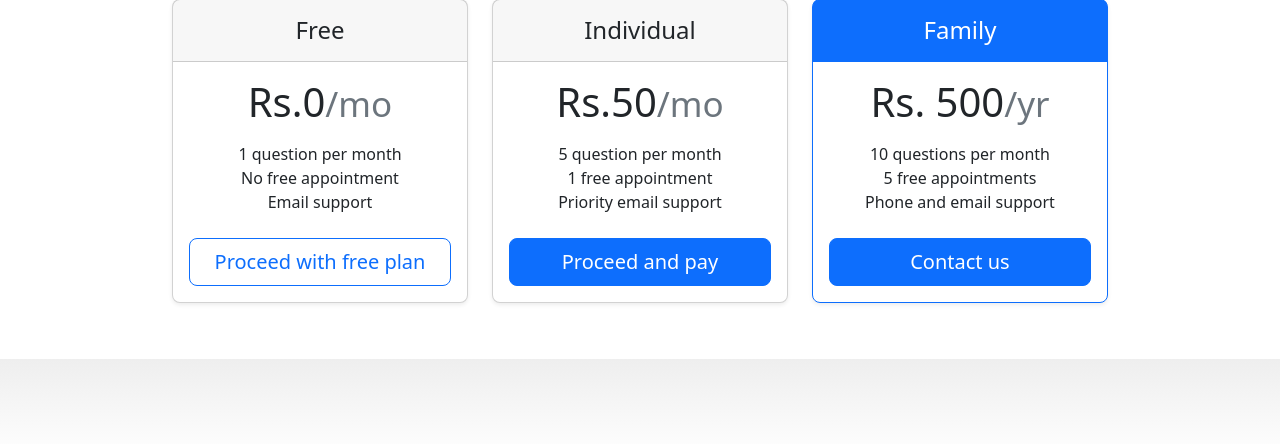
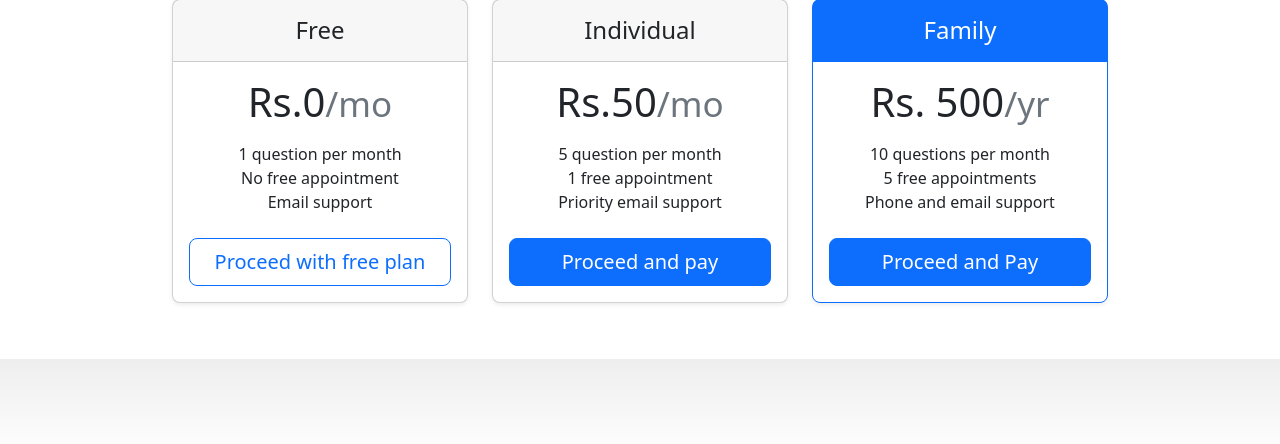
Before and after one commit to hrithik-09/Rakshak, a PHP site: page /subscription.php in a window 1280 px wide. Shown: the part 264-708 px from the top of the page. Run offline with PHP 8.4, Linux system fonts and the light colour scheme.

Commit message:
made changes to subscription page

```diff
--- a/subscription.php
+++ b/subscription.php
@@ -96,7 +96,7 @@
                 <li>No free appointment</li>
                 <li>Email support</li>
               </ul>
-              <button type="button" class="w-100 btn btn-lg btn-outline-primary">Proceed with free plan</button>
+              <a href="payment.php?planid=<?php echo '1' ?>" class="w-100 btn btn-lg btn-outline-primary">Proceed with free plan</a>
             </div>
           </div>
         </div>
@@ -112,7 +112,7 @@
                 <li>1 free appointment</li>
                 <li>Priority email support</li>
               </ul>
-              <button type="button" class="w-100 btn btn-lg btn-primary">Proceed and pay</button>
+              <a href="payment.php?planid=<?php echo '2' ?>" class="w-100 btn btn-lg btn-primary">Proceed and pay</a>
             </div>
           </div>
         </div>
@@ -128,7 +128,7 @@
                 <li>5 free appointments</li>
                 <li>Phone and email support</li>
               </ul>
-              <button type="button" class="w-100 btn btn-lg btn-primary">Contact us</button>
+              <a href="payment.php?planid=<?php echo '3' ?>" class="w-100 btn btn-lg btn-primary">Proceed and Pay</a>
             </div>
           </div>
         </div>
```
